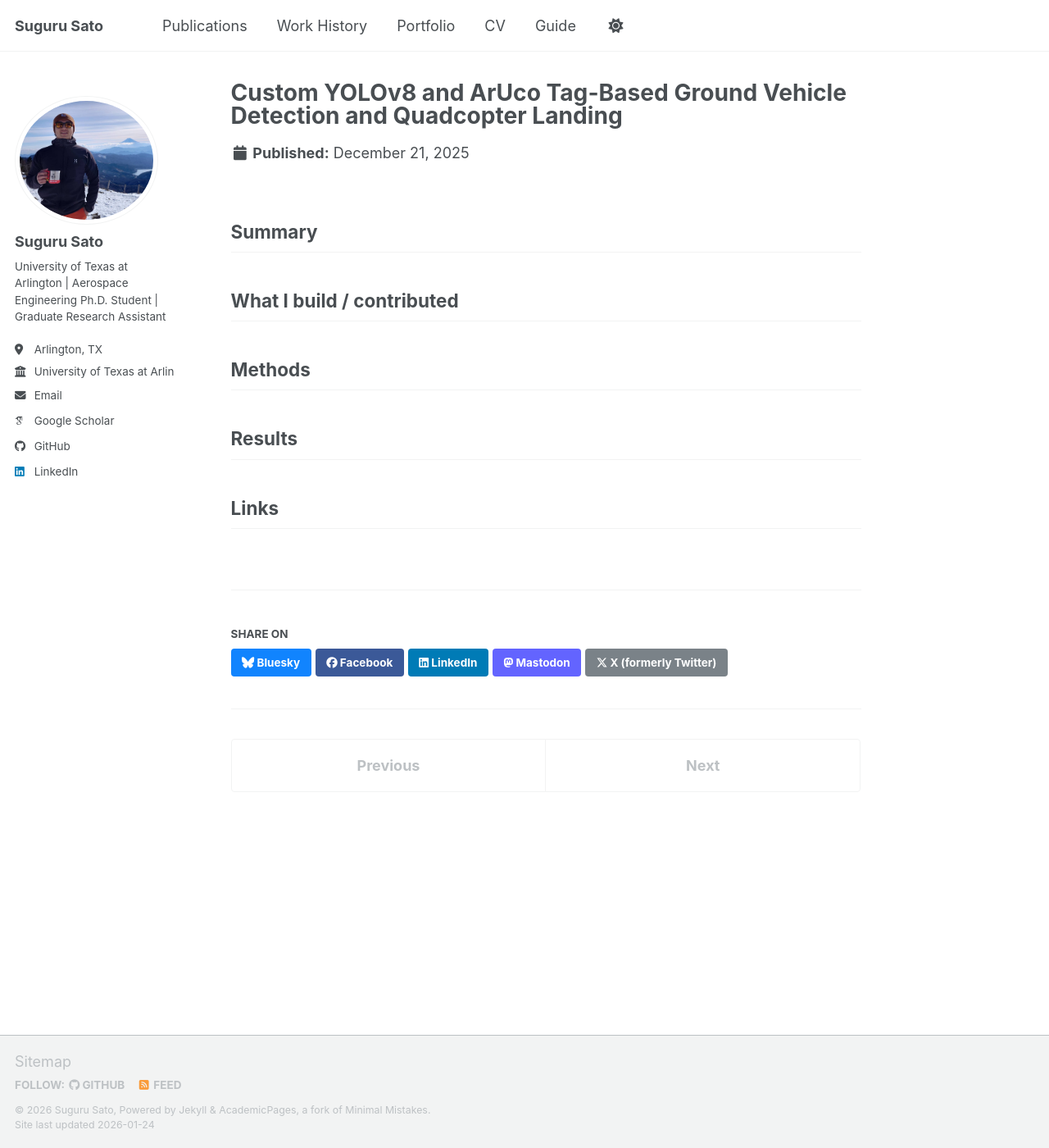
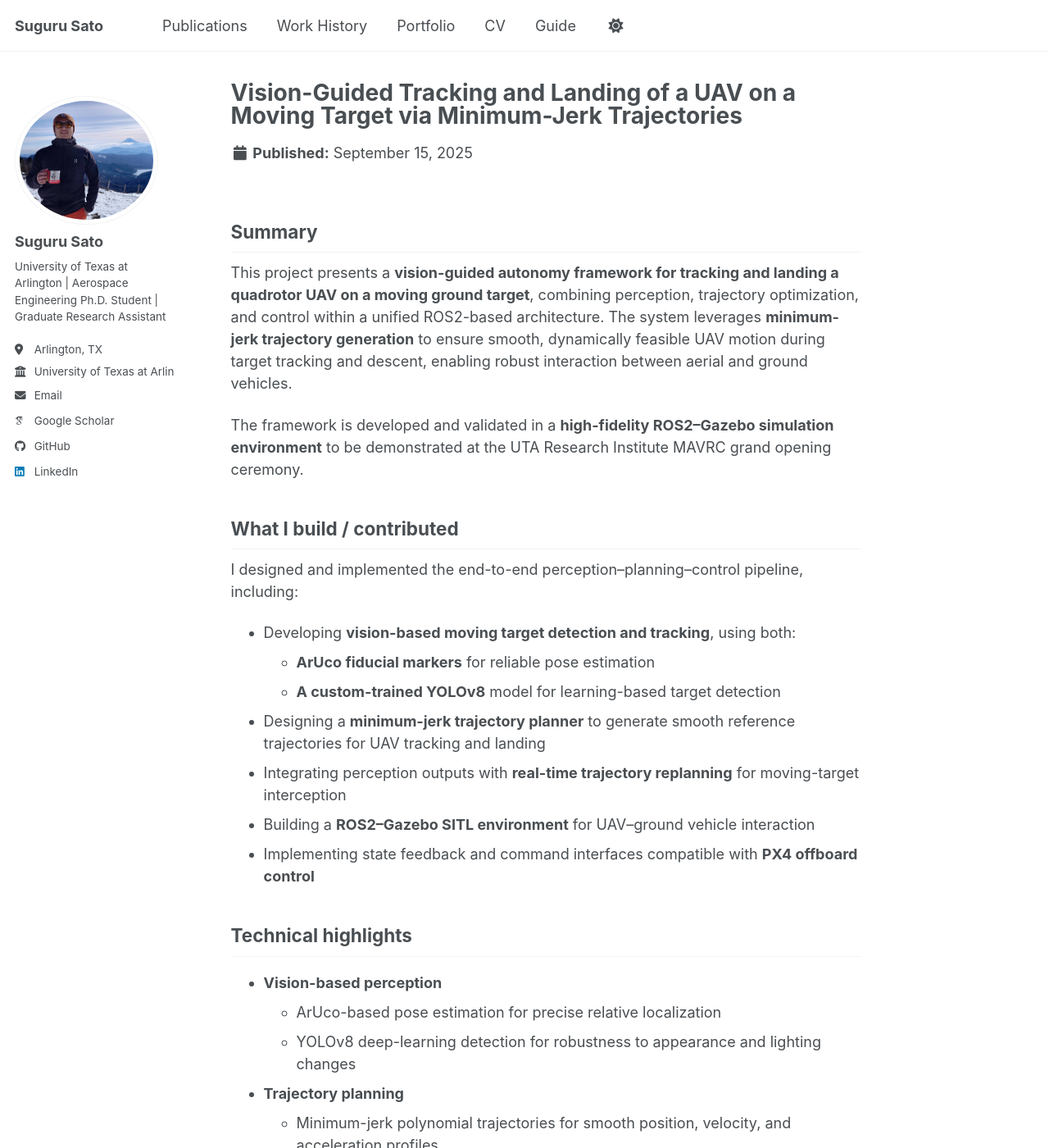
Before and after one commit to GitHub-Suguru/GitHub-Suguru.github.io, a Jekyll site: the page built from _portfolio/rover_detection_estimation_and_docking.md, in a window 1280 px wide and 1400 px high. Shown: the whole window at 82% size. Built offline with Jekyll 4.4.1, drawn with Linux system fonts in a browser that asks for light colours; some web fonts are replaced; a script bundle is joined from its source files by our own code; library files that are not in the unit come from our copies; some of the changed text lies outside the part shown.

Commit message:
Update rover_detection_estimation_and_docking.md

```diff
--- a/_portfolio/rover_detection_estimation_and_docking.md
+++ b/_portfolio/rover_detection_estimation_and_docking.md
@@ -1,21 +1,57 @@
 ---
-title: "Custom YOLOv8 and ArUco Tag-Based Ground Vehicle Detection and Quadcopter Landing"
-excerpt: "Rover - Quadcopter docking using a custom YOLOv8 model and OpenCV ArUco tag. <br/><img src='/images/docking_pic2.png'>"
+title: "Vision-Guided Tracking and Landing of a UAV on a Moving Target via Minimum-Jerk Trajectories"
+excerpt: "Vision-based UAV tracking and autonomous landing on a moving target using minimum-jerk trajectory planning. This project is a part of University of Texas at Arlington (UTARI) Maverick Autonomous Vehicle Research Center (MAVRC) grand opening celemony demonstration project | [UTARI MAVRC Link](https://utari.uta.edu/research/maverick-autonomous-vehicle-research-center/) | [Media News](https://www.nbcdfw.com/news/local/uta-drone-testing-facility/3919383/)"
 collection: portfolio
 permalink: /portfolio/rover_docking/
-date: 2025-12-21
+date: 2025-09-15
 ---
 
 ## Summary
+This project presents a **vision-guided autonomy framework for tracking and landing a quadrotor UAV on a moving ground target**, combining perception, trajectory optimization, and control within a unified ROS2-based architecture. The system leverages **minimum-jerk trajectory generation** to ensure smooth, dynamically feasible UAV motion during target tracking and descent, enabling robust interaction between aerial and ground vehicles.
 
+The framework is developed and validated in a **high-fidelity ROS2–Gazebo simulation environment** to be demonstrated at the UTA Research Institute MAVRC grand opening ceremony.
 
 ## What I build / contributed
+I designed and implemented the end-to-end perception–planning–control pipeline, including:
+- Developing **vision-based moving target detection and tracking**, using both:
+  - **ArUco fiducial markers** for reliable pose estimation
+  - **A custom-trained YOLOv8** model for learning-based target detection
+- Designing a **minimum-jerk trajectory planner** to generate smooth reference trajectories for UAV tracking and landing
+- Integrating perception outputs with **real-time trajectory replanning** for moving-target interception
+- Building a **ROS2–Gazebo SITL environment** for UAV–ground vehicle interaction
+- Implementing state feedback and command interfaces compatible with **PX4 offboard control**
 
+## Technical highlights
+- **Vision-based perception**
+  - ArUco-based pose estimation for precise relative localization
+  - YOLOv8 deep-learning detection for robustness to appearance and lighting changes
+- **Trajectory planning**
+  - Minimum-jerk polynomial trajectories for smooth position, velocity, and acceleration profiles
+  - Continuous replanning to accommodate target motion
+- **Control and autonomy**
+  - Hierarchical architecture separating perception, planning, and control
+  - Designed for seamless integration with PX4 offboard flight modes
+- **Simulation and validation**
+  - ROS2–Gazebo SITL with moving ground vehicle
+  - Designed to scale from simulation to motion-capture-based physical experiments
 
-## Methods
+## Why this matters
+- Autonomous landing on moving targets is a **critical capability for logistics, recovery, and cooperative robotics**, including applications such as:
+  - UAV–UGV cooperative operations
+  - Autonomous package pickup and delivery
+  - Precision landing in GPS-denied environments
+  - Defense and inspection missions requiring mobile recovery platforms
 
+By combining **vision-driven perception** with **minimum-jerk trajectory optimization**, this work demonstrates **a smooth, reliable, and hardware-ready solution** suitable for real-world deployment.
 
-## Results
+## Media and results
+- Simulation video (minimum-jerk trajectory): [https://youtu.be/gZGSd9E3WjE?si=lUK6Q3aT11XOrXCT](https://youtu.be/gZGSd9E3WjE?si=lUK6Q3aT11XOrXCT)
+- Simulation video (constant descending rate): [https://youtu.be/Bvyj0yh63Vw?si=WYRdmoDmtPWL4Tw7](https://youtu.be/Bvyj0yh63Vw?si=WYRdmoDmtPWL4Tw7)
 
-
-## Links
+## Tools and technilogies
+- **Languages & libraries**: Python, OpenCV, PyTorch
+- **Robotics middleware**: ROS2
+- **Autonomy stack**: PX4 offboard control
+- **Simulation**: Gazebo
+- **Perception**: ArUco, YOLOv8, Monocular camera
+- **Planning**: Minimum-jerk trajectory optimization
```
